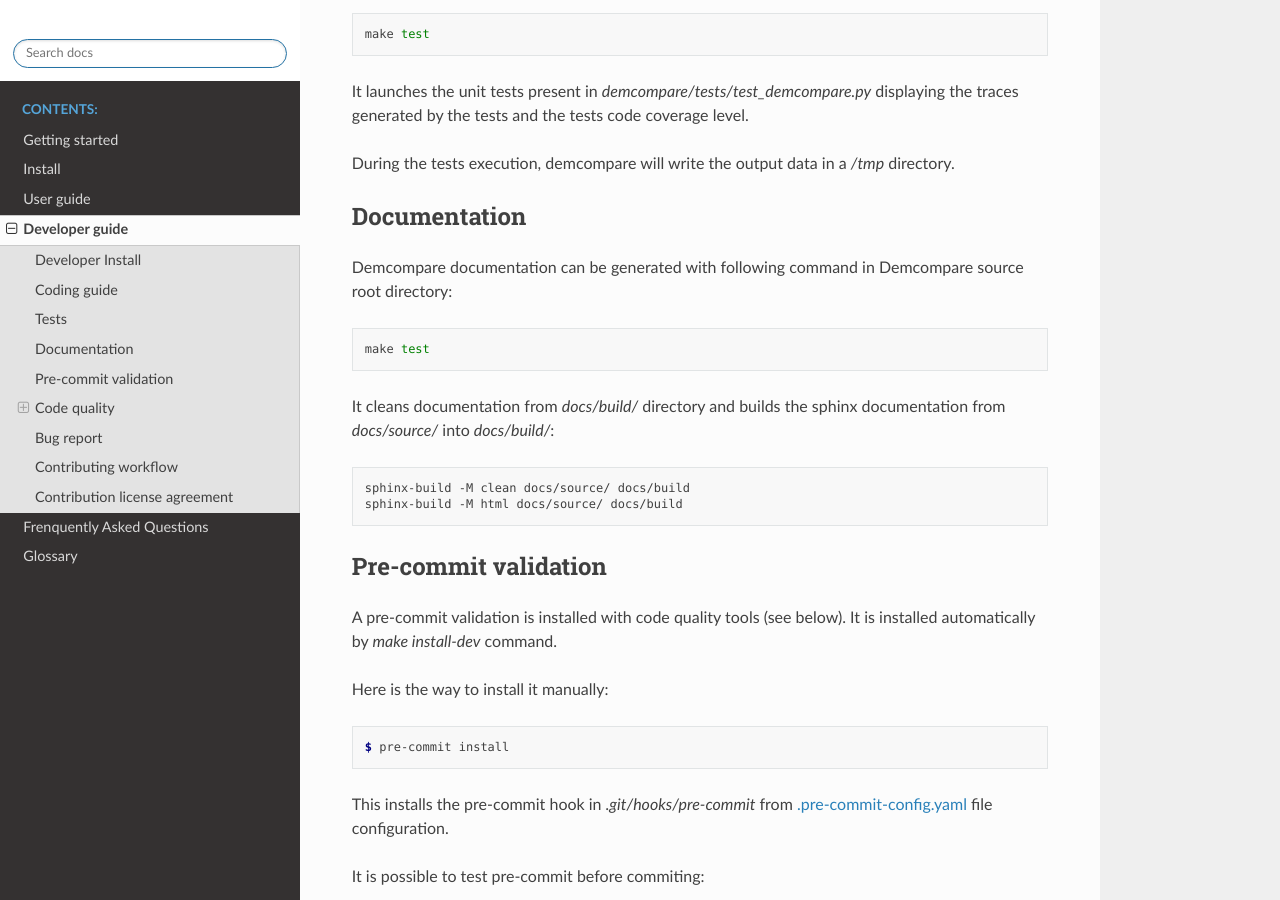
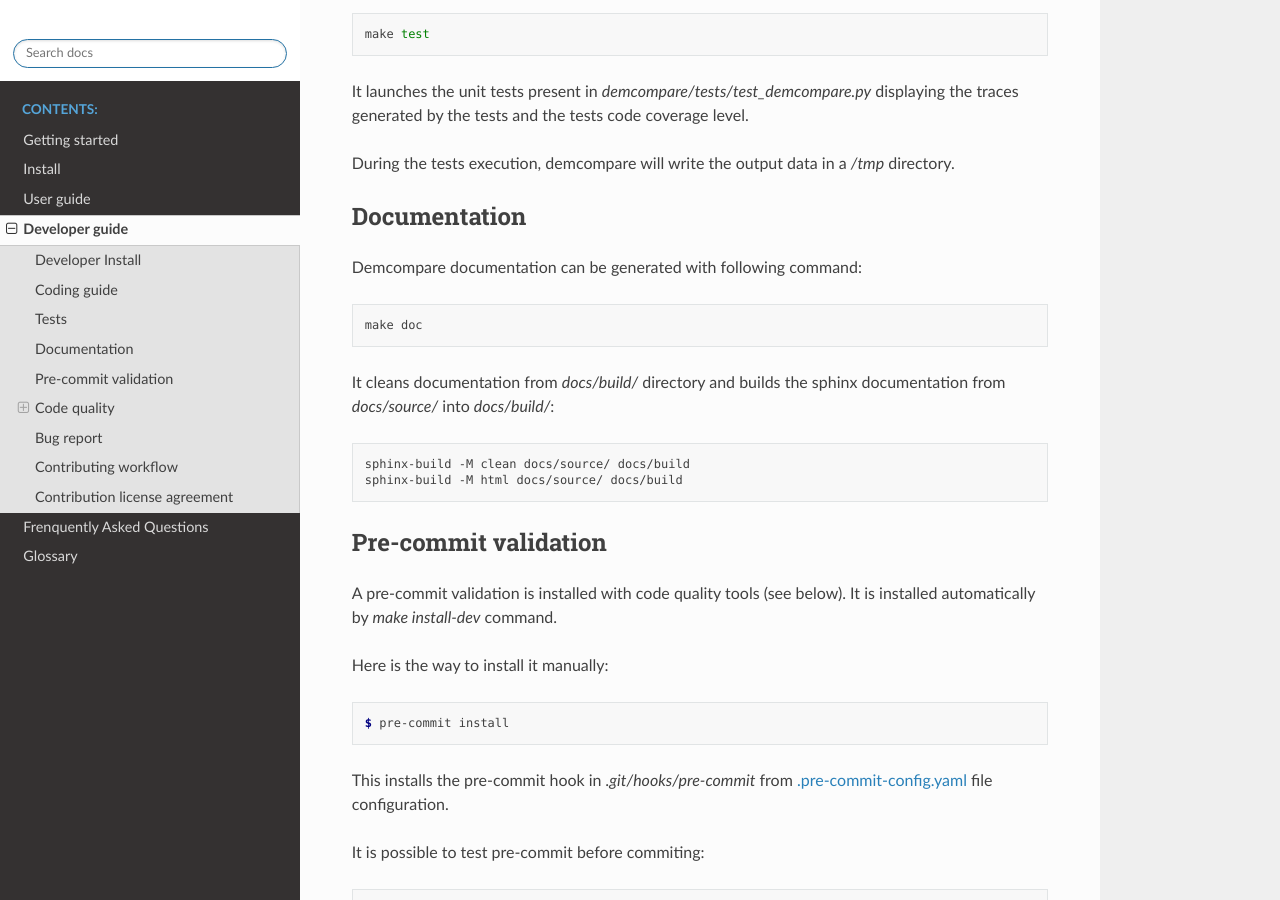
Before and after one commit to CNES/demcompare, a Sphinx documentation site: the page built from docs/source/developer_guide.rst, in a window 1280 px wide and 900 px high, scrolled down 1176 px. Built offline with Sphinx 7.4.7 and the Read the Docs theme 2.0.0, drawn with Linux system fonts in a browser that asks for light colours; formulas are drawn with MathJax 3; pages that are not in the unit, such as notebooks, are missing from menus.

Commit message:
docs: quick typos in dev and pre-commit clean (to update)

```diff
--- a/docs/source/developer_guide.rst
+++ b/docs/source/developer_guide.rst
@@ -54,11 +54,11 @@ During the tests execution, demcompare will write the output data in a */tmp* di
 Documentation
 *************
 
-Demcompare documentation can be generated with following command in Demcompare source root directory:
+Demcompare documentation can be generated with following command:
 
 .. code-block:: bash
 
-    make test
+    make doc
 
 It cleans documentation from *docs/build/* directory and builds the sphinx documentation from *docs/source/* into *docs/build/*:
 
@@ -79,7 +79,7 @@ Here is the way to install it manually:
 
   $ pre-commit install
 
-This installs the pre-commit hook in `.git/hooks/pre-commit`  from `.pre-commit-config.yaml <https://raw.githubusercontent.com/CNES/demcompare/master/.pre-commit-config.yaml>`_ file configuration.
+This installs the pre-commit hook in `.git/hooks/pre-commit` from `.pre-commit-config.yaml <https://raw.githubusercontent.com/CNES/demcompare/master/.pre-commit-config.yaml>`_ file configuration.
 
 It is possible to test pre-commit before commiting:
 
```
Also changed, not shown: 1 other file.
